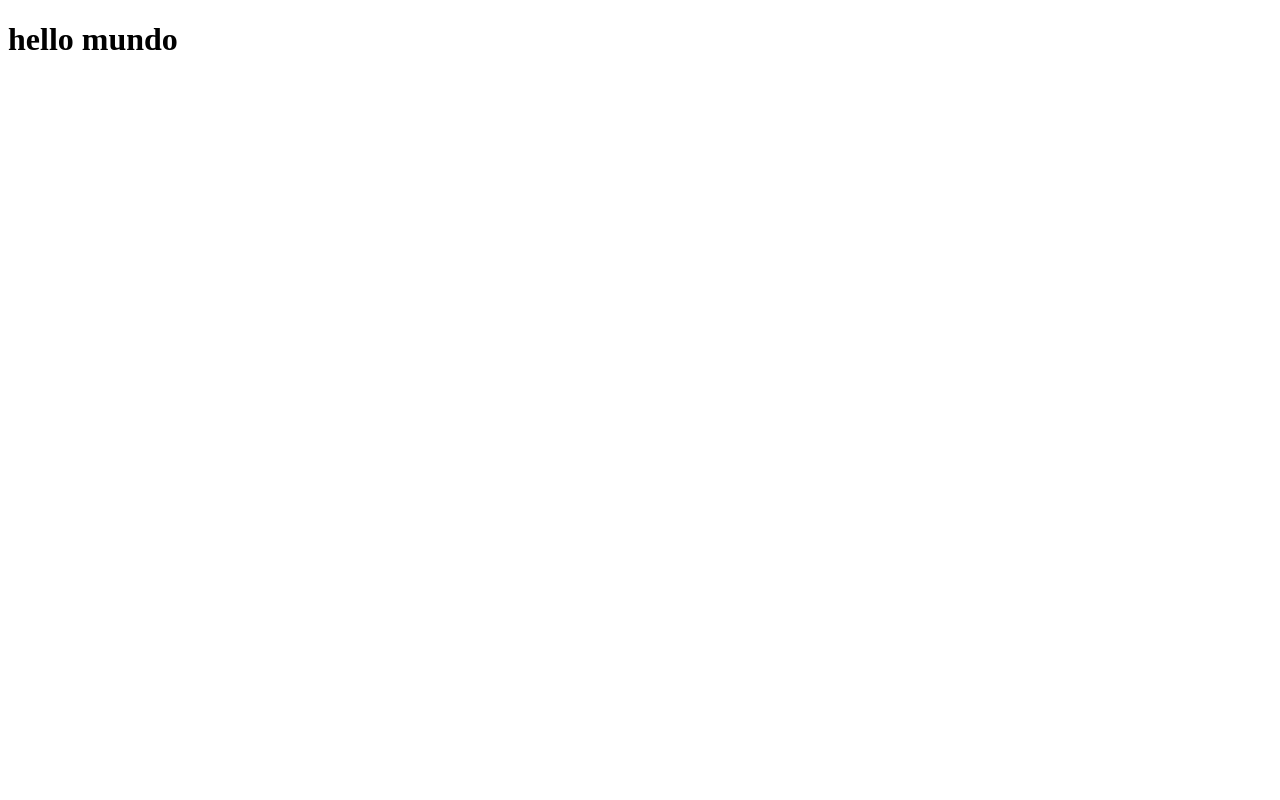
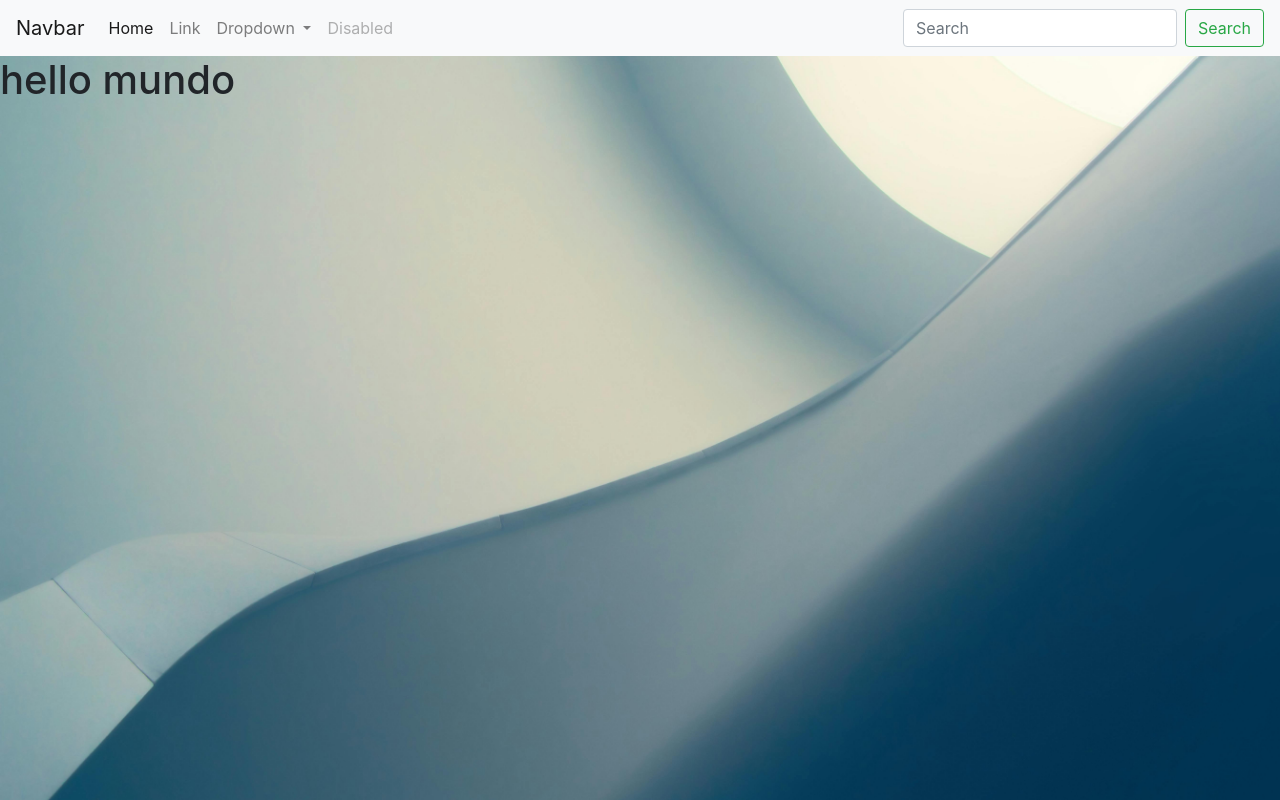
Before and after one commit to jake644780/freed, a PHP site: page / in a window 1280 px wide. Before the commit the page is almost empty. Run offline with PHP 8.4, Linux system fonts and the light colour scheme; some libraries are stand-ins or nearby versions.

Commit message:
bootstrap navbar

```diff
--- a/css.php
+++ b/css.php
@@ -0,0 +1,8 @@
+<style>
+    body{
+        background-image: url('images/back.jpg');
+        background-repeat: no-repeat;
+        background-size: cover;
+    }
+
+</style>
--- a/index.php
+++ b/index.php
@@ -1,5 +1,7 @@
 <?php
     require("connect.php");
+    include("css.php");
+    include("navbar.php")
 ?>
 
 <!DOCTYPE html>
@@ -8,6 +10,14 @@
     <meta charset="UTF-8">
     <meta name="viewport" content="width=device-width, initial-scale=1.0">
     <title>Document</title>
+    <!-- Bootstrap CSS -->
+<link rel="stylesheet" href="https://cdn.jsdelivr.net/npm/bootstrap@4.0.0/dist/css/bootstrap.min.css" integrity="sha384-Gn5384xqQ1aoWXA+058RXPxPg6fy4IWvTNh0E263XmFcJlSAwiGgFAW/dAiS6JXm" crossorigin="anonymous">
+
+<!-- Bootstrap JavaScript (requires jQuery and Popper.js) -->
+<script src="https://code.jquery.com/jquery-3.2.1.slim.min.js" integrity="sha384-KJ3o2DKtIkvYIK3UENzmM7KCkRr/rE9/Qpg6aAZGJwFDMVNA/GpGFF93hXpG5KkN" crossorigin="anonymous"></script>
+<script src="https://cdn.jsdelivr.net/npm/popper.js@1.12.9/dist/umd/popper.min.js" integrity="sha384-ApNbgh9B+Y1QKtv3Rn7W3mgPxhU9K/ScQsAP7hUibX39j7fakFPskvXusvfa0b4Q" crossorigin="anonymous"></script>
+<script src="https://cdn.jsdelivr.net/npm/bootstrap@4.0.0/dist/js/bootstrap.min.js" integrity="sha384-JZR6Spejh4U02d8jOt6vLEHfe/JQGiRRSQQxSfFWpi1MquVdAyjUar5+76PVCmYl" crossorigin="anonymous"></script>
+
 </head>
 <body>
     <h1>hello mundo</h1>
--- a/navBar.php
+++ b/navBar.php
@@ -1,3 +1,40 @@
+<nav class="navbar navbar-expand-lg navbar-light bg-light">
+
+  <a class="navbar-brand" href="#">Navbar</a>
+  <button class="navbar-toggler" type="button" data-toggle="collapse" data-target="#navbarSupportedContent" aria-controls="navbarSupportedContent" aria-expanded="false" aria-label="Toggle navigation">
+    <span class="navbar-toggler-icon"></span>
+  </button>
+
+  <div class="collapse navbar-collapse" id="navbarSupportedContent">
+    <ul class="navbar-nav mr-auto">
+      <li class="nav-item active">
+        <a class="nav-link" href="#">Home <span class="sr-only">(current)</span></a>
+      </li>
+      <li class="nav-item">
+        <a class="nav-link" href="#">Link</a>
+      </li>
+      <li class="nav-item dropdown">
+        <a class="nav-link dropdown-toggle" href="#" id="navbarDropdown" role="button" data-toggle="dropdown" aria-haspopup="true" aria-expanded="false">
+          Dropdown
+        </a>
+        <div class="dropdown-menu" aria-labelledby="navbarDropdown">
+          <a class="dropdown-item" href="#">Action</a>
+          <a class="dropdown-item" href="#">Another action</a>
+          <div class="dropdown-divider"></div>
+          <a class="dropdown-item" href="#">Something else here</a>
+        </div>
+      </li>
+      <li class="nav-item">
+        <a class="nav-link disabled" href="#">Disabled</a>
+      </li>
+    </ul>
+    <form class="form-inline my-2 my-lg-0">
+      <input class="form-control mr-sm-2" type="search" placeholder="Search" aria-label="Search">
+      <button class="btn btn-outline-success my-2 my-sm-0" type="submit">Search</button>
+    </form>
+  </div>
+
+</nav>
 
 <?php
 
--- /dev/null
+++ b/package.json
@@ -0,0 +1,5 @@
+{
+  "dependencies": {
+    "bootstrap": "^5.3.3"
+  }
+}
```
Also changed, not shown: images/back.jpg (added), images/background.jpg (added), images/idk.jpg (added), package-lock.json (added).
